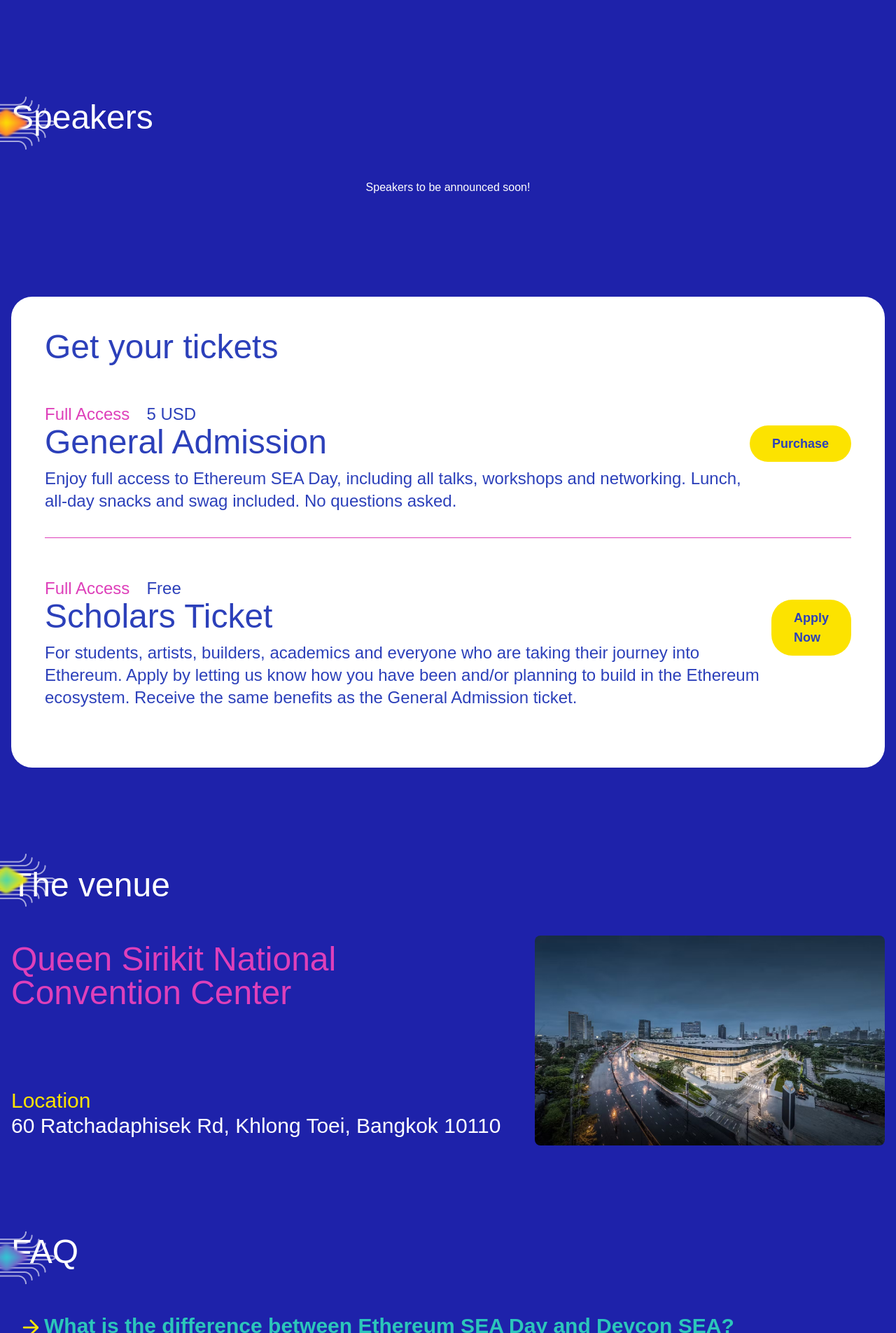
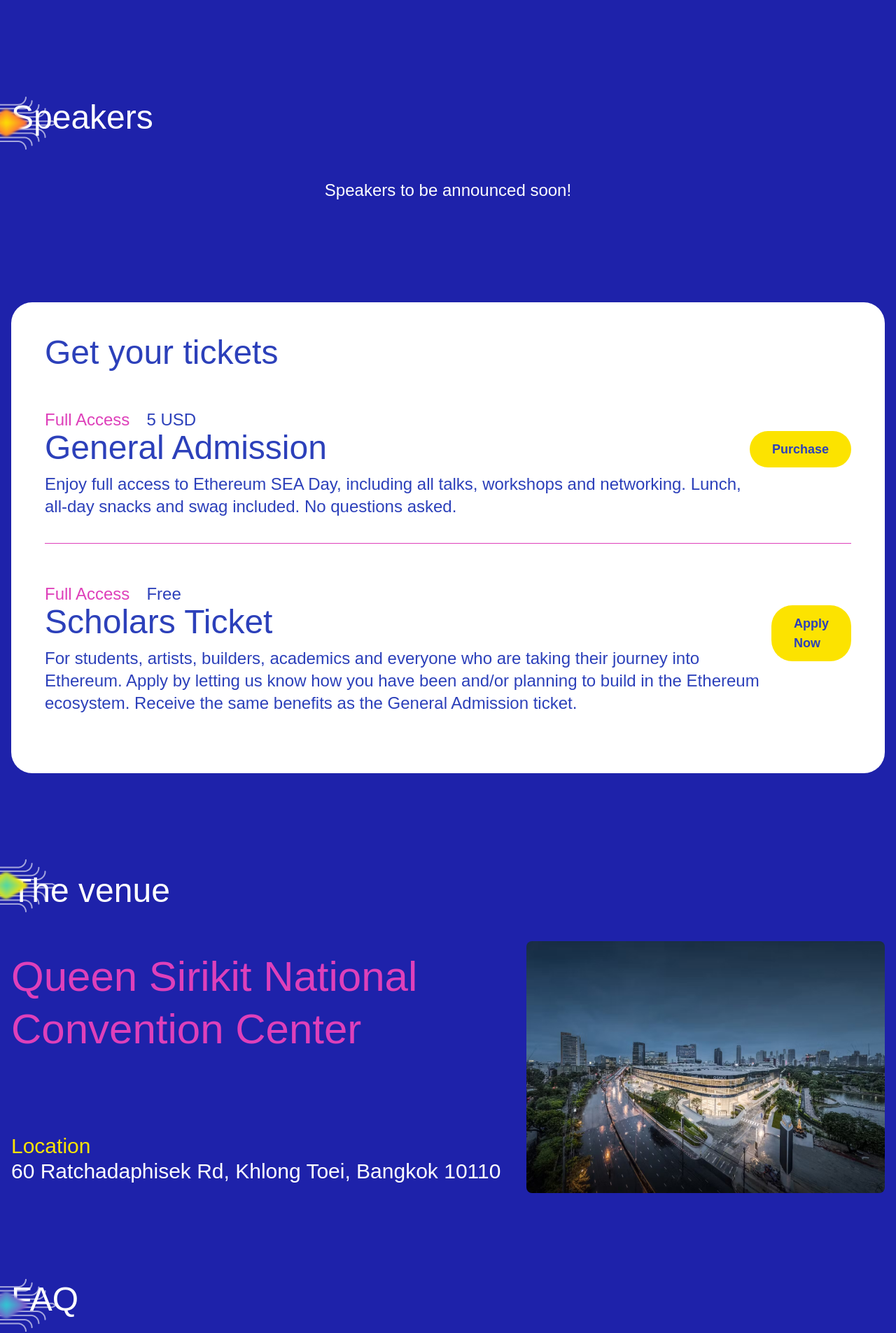
Before and after one commit to somnus0x/ETHSEA, a Next.js app: page / in a window 1280 px wide. Shown: the part 2423-4328 px from the top of the page at 70% size. Built offline with nearby package versions, Linux system fonts and the light colour scheme; a web font is replaced by a local one.

Commit message:
Fix responsiveness

```diff
--- a/src/components/About.tsx
+++ b/src/components/About.tsx
@@ -6,7 +6,7 @@
     <section id="about" className="relative md:pb-28 pb-14">
       <img
         src="/images/about-adornment.png"
-        className="absolute top-[-32px] left-[-96px]"
+        className="absolute top-[-32px] left-[-96px] opacity-15 md:opacity-100"
       />
       <div className="container mx-auto md:px-4 px-8 ">
         <div className="">
--- a/src/components/FAQ.tsx
+++ b/src/components/FAQ.tsx
@@ -29,7 +29,7 @@
       <div className="container mx-auto md:px-4 px-8">
         <img
           src="/images/faq-adornment.png"
-          className="absolute top-[-32px] left-[-96px]"
+          className="absolute top-[-32px] left-[-96px] opacity-15 md:opacity-100"
         />
         <div className="md:text-5xl text-3xl text-white font-normal mb-12">FAQ</div>
         <div className="space-y-4">
--- a/src/components/Hero.tsx
+++ b/src/components/Hero.tsx
@@ -4,7 +4,7 @@
 const Hero: React.FC = () => {
   return (
     <section>
-      <div className="container md:pt-40 md:px-4 px-8 mx-auto md:py-4">
+      <div className="container pt-28 md:pt-40 md:px-4 px-8 mx-auto md:py-4">
         <div className="flex justify-between md:px-14">
           <img className="w-2/3" src="/images/text.svg" />
           <img className="w-1/3" src="/images/hero-logo.png" />
--- a/src/components/PreFooter.tsx
+++ b/src/components/PreFooter.tsx
@@ -7,7 +7,7 @@
       <div className="container mx-auto md:px-4 px-8">
         <img
           src="/images/faq-adornment.png"
-          className="absolute top-[-32px] left-[-96px]"
+          className="absolute top-[-32px] left-[-96px] opacity-15 md:opacity-100"
         />
         <div className="flex flex-col md:flex-row justify-around">
           <div className="w-2/3 md:text-5xl text-3xl text-white font-normal mb-12">
--- a/src/components/Speaker.tsx
+++ b/src/components/Speaker.tsx
@@ -27,12 +27,12 @@
       <div className="container mx-auto md:px-4 px-8">
         <img
           src="/images/speaker-adornment.png"
-          className="absolute top-[-32px] left-[-96px]"
+          className="absolute top-[-32px] left-[-96px] opacity-15 md:opacity-100"
         />
         <div className="md:text-5xl text-3xl text-white font-normal mb-12">
           Speakers
         </div>
-        <div className="p-4 text-center text-white">
+        <div className="p-4 text-center text-white text-2xl">
           <p>Speakers to be announced soon!</p>
         </div>
         {/* <div className="mt-12 flex justify-between">
--- a/src/components/Venue.tsx
+++ b/src/components/Venue.tsx
@@ -6,7 +6,7 @@
     <section id="venue" className="relative md:pb-28 pb-14">
       <img
         src="/images/venue-adornment.png"
-        className="absolute top-[-32px] left-[-96px]"
+        className="absolute top-[-32px] left-[-96px] opacity-15 md:opacity-100"
       />
       <div className="container mx-auto md:px-4 px-8 py-4">
         <div className="md:text-5xl text-3xl text-white font-normal mb-12">
@@ -15,7 +15,7 @@
         <div className="flex flex-col-reverse md:flex-row  justify-between items-center text-center md:text-left">
           <div>
             <a
-              className="md:text-5xl text-3xl md:mt-0 mt-12 text-primary"
+              className="md:text-6xl text-3xl md:leading-tight md:mt-0 mt-12 text-primary"
               href="https://www.qsncc.com"
             >
               Queen Sirikit National <br /> Convention Center
@@ -31,7 +31,7 @@
             </a>
           </div>
           <img
-            className=" rounded-lg md:w-[500px] w-[250px] md:h-[300px] h-[150px] mb-12 md:mb-0"
+            className=" rounded-lg md:max-w-lg md:h-[360px] h-[150px] mb-12 md:mb-0"
             src="/images/qsncc.jpg"
             alt="Queen Sirikit National Convention Center"
           />
--- a/src/components/WhatToExpect.tsx
+++ b/src/components/WhatToExpect.tsx
@@ -24,7 +24,7 @@
     <section id="what-to-expect" className="relative md:pb-28 pb-14">
       <img
         src="/images/what-to-expect-adornment.png"
-        className="absolute top-[-32px] left-[-96px]"
+        className="absolute top-[-32px] left-[-96px] opacity-15 md:opacity-100"
       />
       <div className="container mx-auto md:px-4 px-8 py-4">
         <div className="md:text-5xl text-3xl text-white font-normal mb-12">
```
